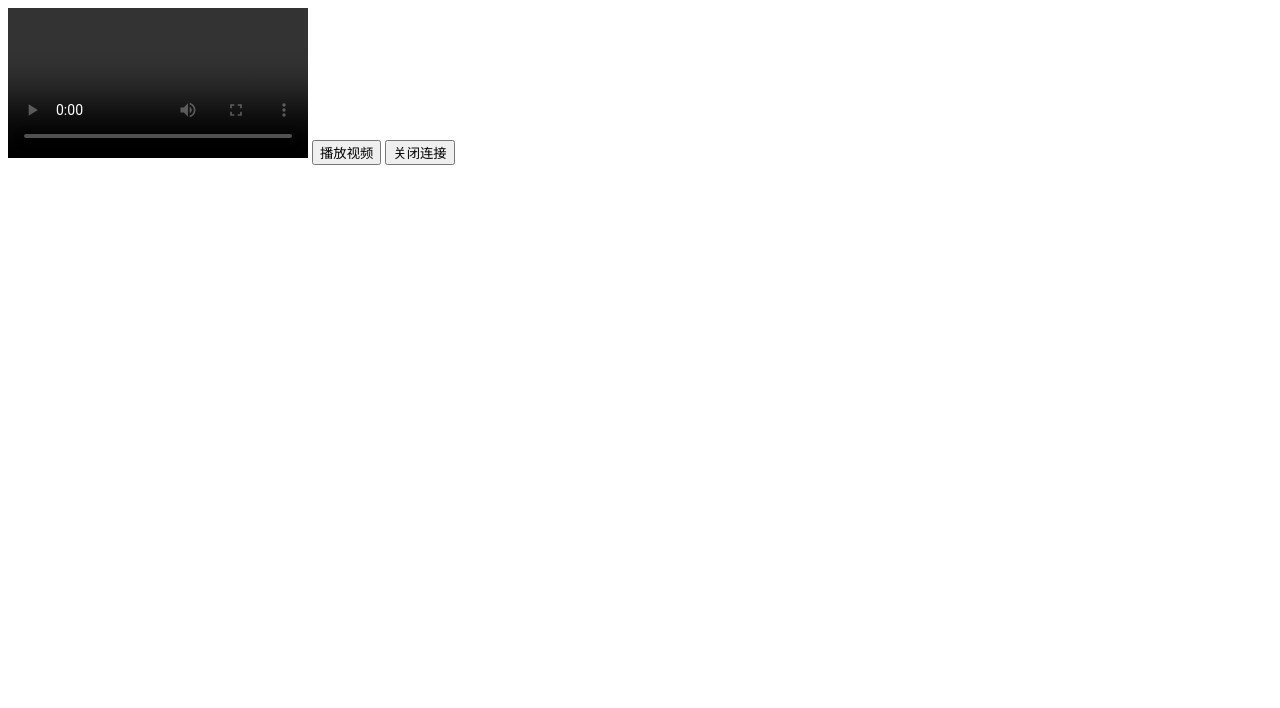
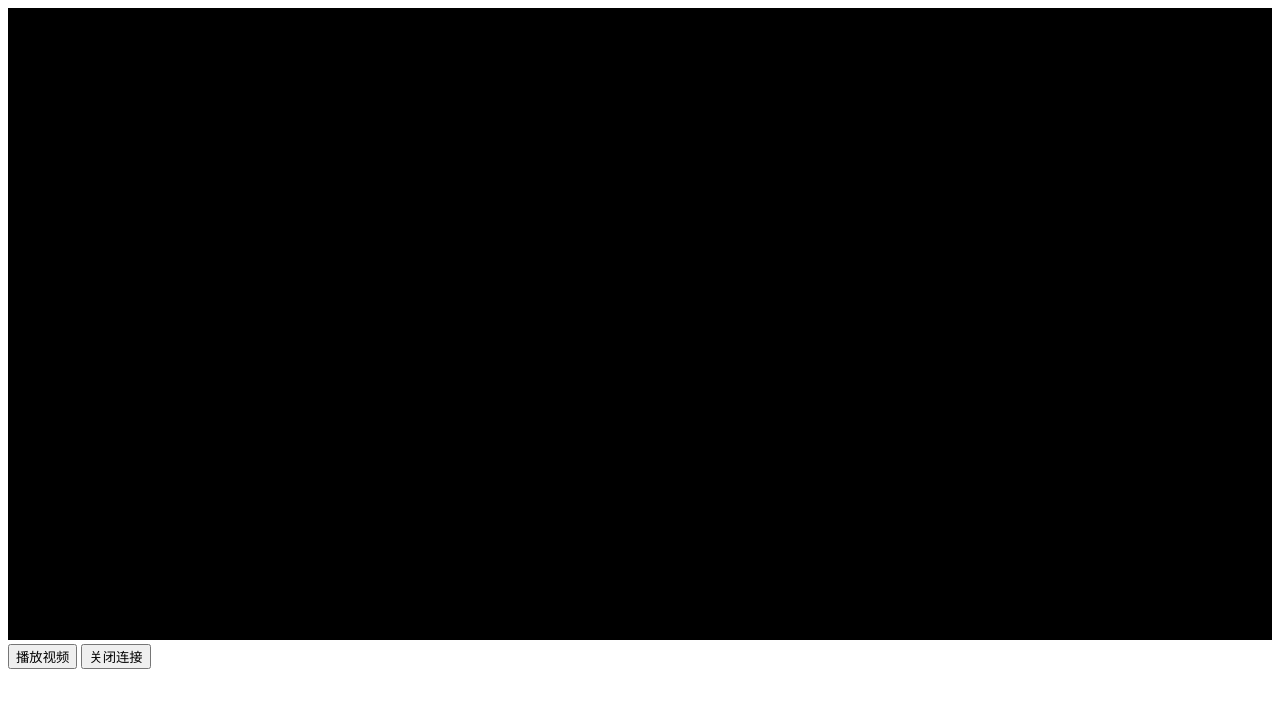
Before and after one commit to lincriy/static, a plain HTML site: page index.html in a window 1280 px wide. Drawn offline with nearby package versions, Linux system fonts and the light colour scheme.

Commit message:
Update index.html

```diff
--- a/index.html
+++ b/index.html
@@ -11,7 +11,8 @@
 </head>
 
 <body>
-    <video style="background-color:black;" id="video" controls autoplay></video>
+    <video style="background-color:black;" id="video" autoplay loop muted
+            preload="auto" width="100%" height="100%"></video>
     <button id="play">播放视频</button>
     <button id="close">关闭连接</button>
 </body>
```
